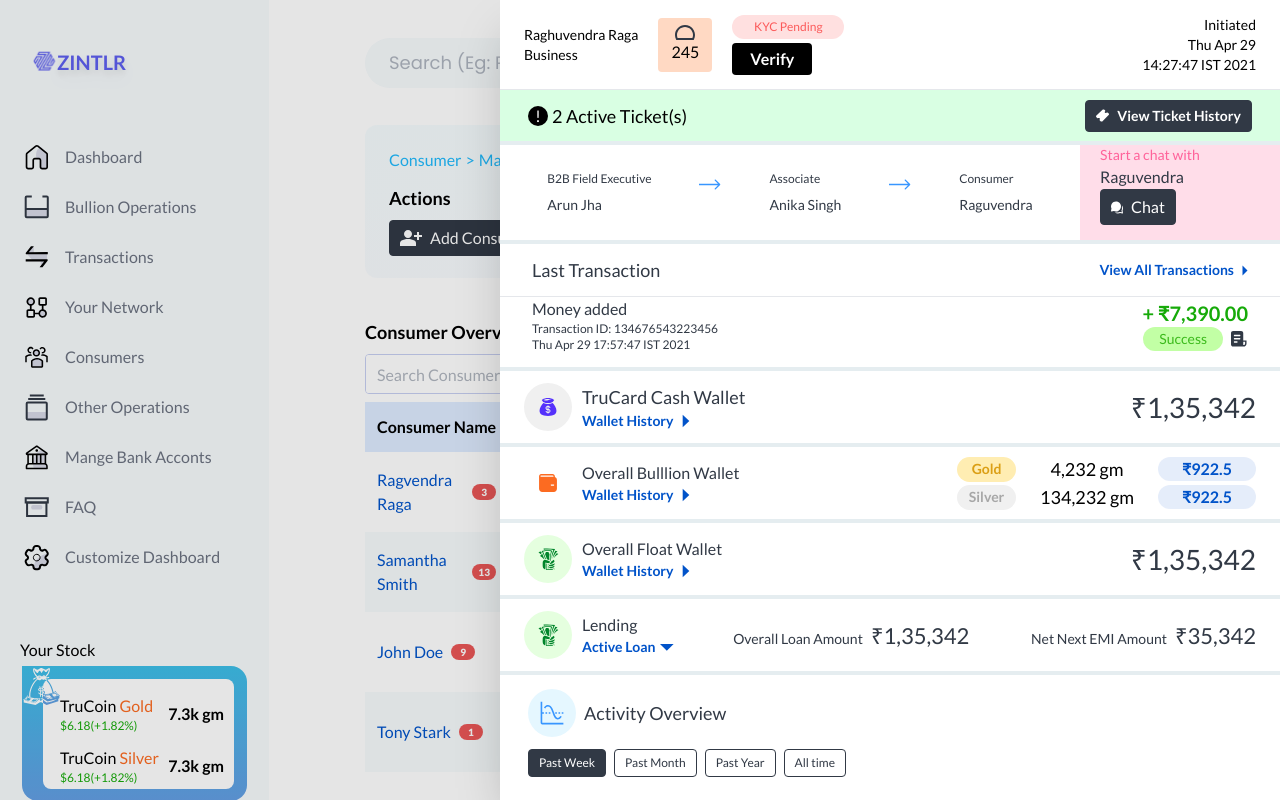
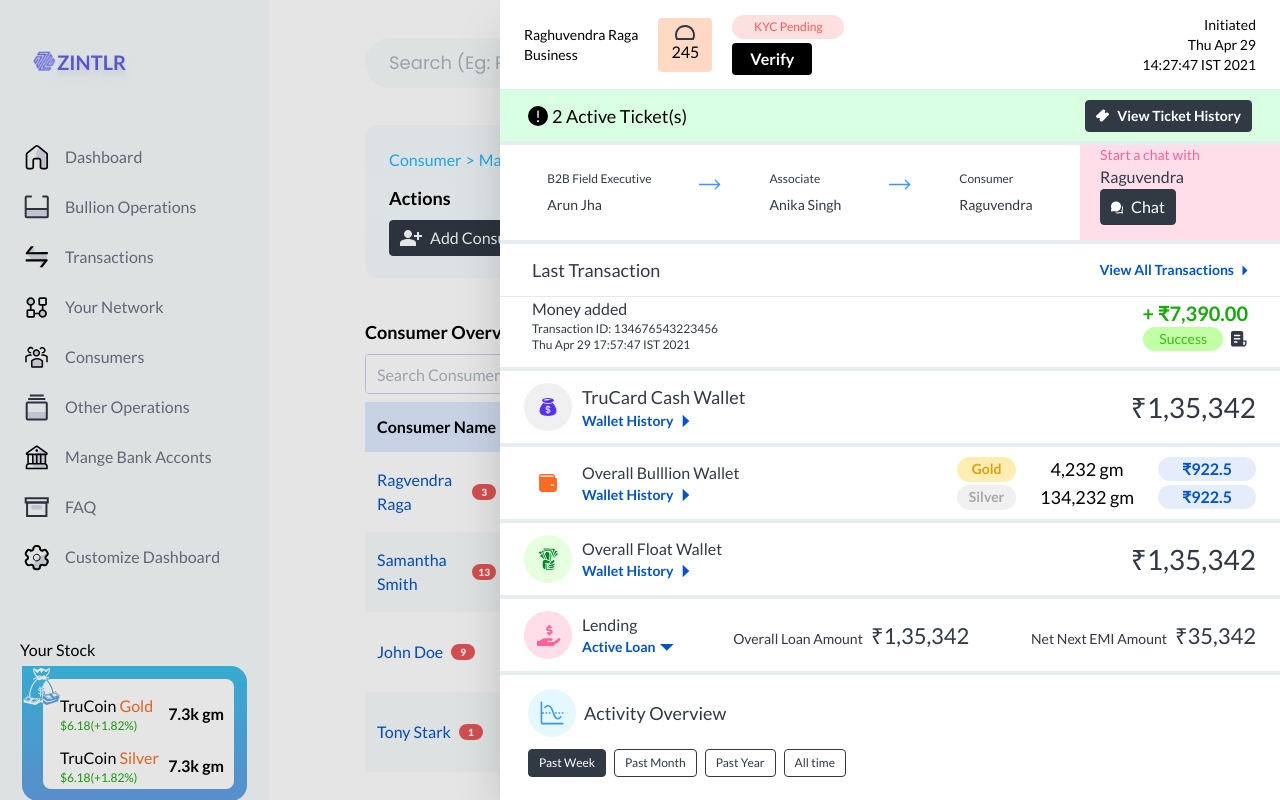
Before and after one commit to chirag1718/zintlr-assignment, a Next.js app: page /manageCustomers in a window 1280 px wide. Both pictures are taken after a click on the element "Ragvendra Raga". Shown: the top 800 px of the page. Built offline with nearby package versions, Linux system fonts and the light colour scheme.

Commit message:
feat: updated lendings component

```diff
--- a/src/app/manageCustomers/components/Drawer/PrimaryDrawer.tsx
+++ b/src/app/manageCustomers/components/Drawer/PrimaryDrawer.tsx
@@ -422,11 +422,11 @@
           {/* //! Lending */}
           <div className="flex items-center justify-between w-full min-h-[72px] px-6 py-3 bg-white">
             <div className="flex items-center justify-start gap-[10px]">
-              <div className="flex items-center justify-center h-12 w-12 rounded-full cursor-pointer bg-light-green">
+              <div className="flex items-center justify-center h-12 w-12 rounded-full cursor-pointer bg-icon-light-pink">
                 <Image
-                  src="/assets/consumerOverview/cash.svg"
-                  width={21}
-                  height={21}
+                  src="/assets/general-svg/lending.svg"
+                  width={29}
+                  height={29}
                   alt="cash wallet icon"
                 />
               </div>
```
